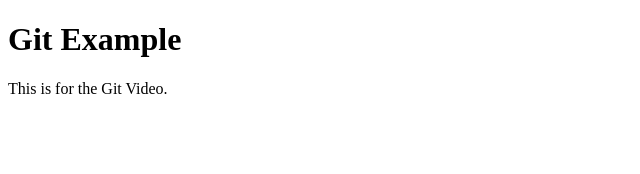
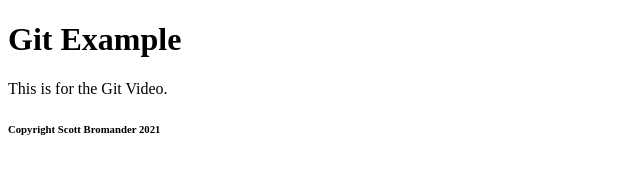
Before and after one commit to scottbromander/github-example, a plain HTML site: page index.html in a window 1280 px wide. Shown: the whole page, without its empty margins (0-640 px from the left). Drawn offline with Linux system fonts and the light colour scheme.

Commit message:
adds copyright

```diff
--- a/index.html
+++ b/index.html
@@ -9,5 +9,6 @@
   <body>
     <h1>Git Example</h1>
     <p>This is for the Git Video.</p>
+    <h6>Copyright Scott Bromander 2021</h6>
   </body>
 </html>
```
